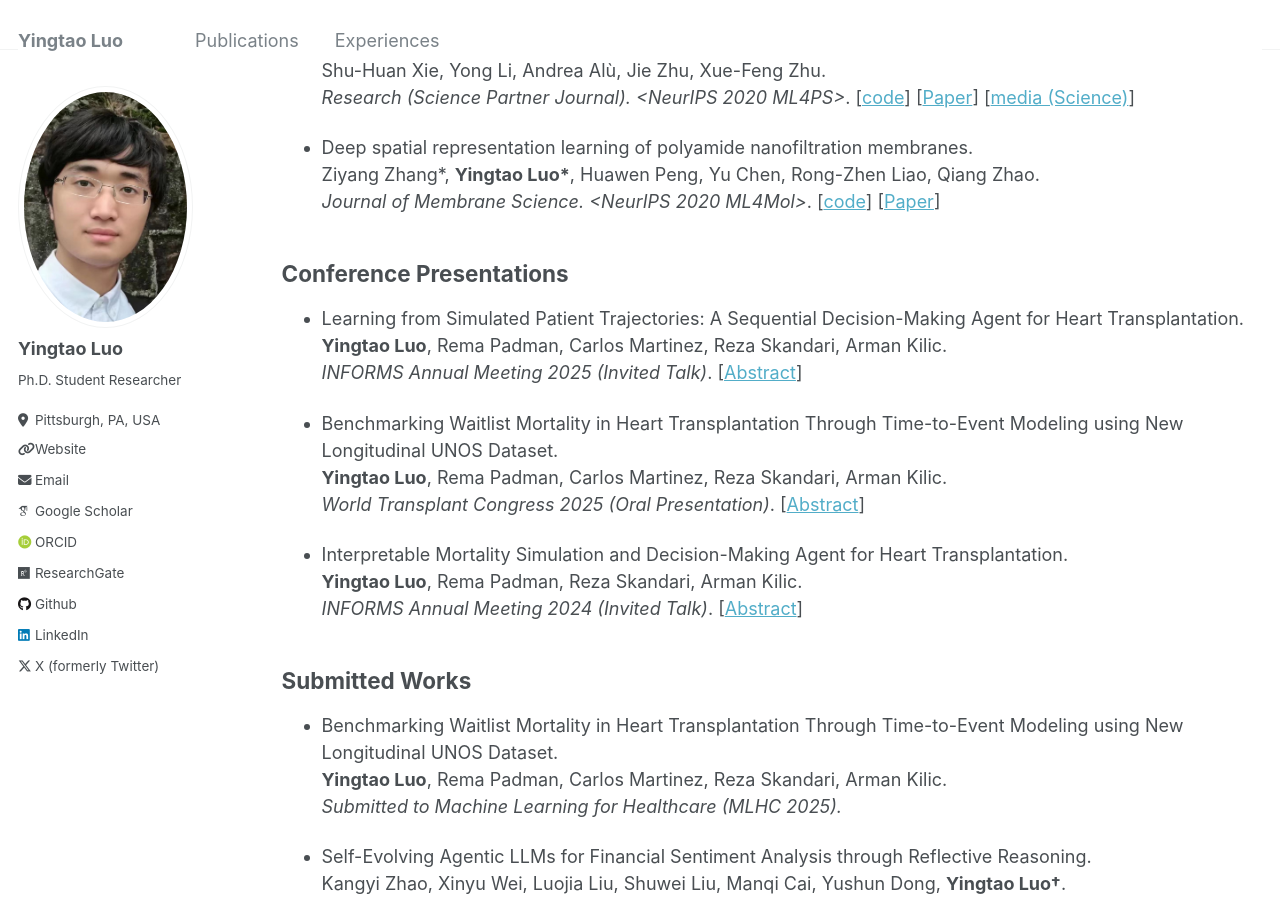
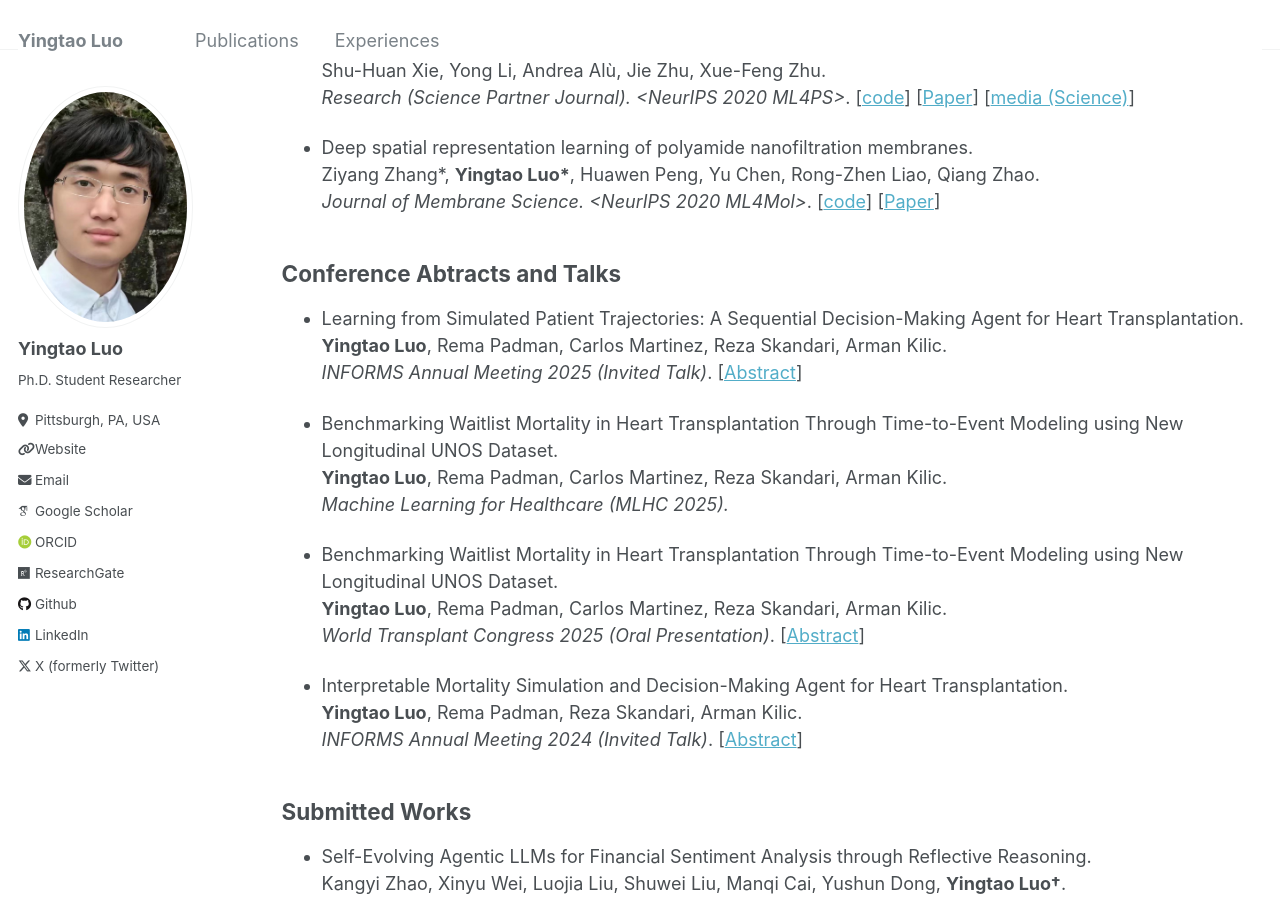
Before and after one commit to yingtaoluo/yingtaoluo.github.io, a Jekyll site: the page built from _pages/publications.md, in a window 1280 px wide and 900 px high, scrolled down 2291 px. Built offline with Jekyll 4.4.1, drawn with Linux system fonts in a browser that asks for light colours; some web fonts are replaced; part of the change alters nothing that is shown.

Commit message:
Update publications.md

```diff
--- a/_pages/publications.md
+++ b/_pages/publications.md
@@ -98,10 +98,14 @@ Shu-Huan Xie, Yong Li, Andrea Alù, Jie Zhu, Xue-Feng Zhu.
 Ziyang Zhang\*, __Yingtao Luo\*__, Huawen Peng, Yu Chen, Rong-Zhen Liao, Qiang Zhao.
 *Journal of Membrane Science. <NeurIPS 2020 ML4Mol>*. [[code](https://github.com/yingtaoluo/Nanofiltration-Membrane-Deep-Learning)]  [[Paper](https://doi.org/10.1016/j.memsci.2020.118910)]
 
-## Conference Presentations
+## Conference Abtracts and Talks
 * Learning from Simulated Patient Trajectories: A Sequential Decision-Making Agent for Heart Transplantation.
 __Yingtao Luo__, Rema Padman, Carlos Martinez, Reza Skandari, Arman Kilic.
 *INFORMS Annual Meeting 2025 (Invited Talk)*. [[Abstract](https://github.com/yingtaoluo/yingtaoluo.github.io/edit/master/_talks/talk-3.md)]
+
+* Benchmarking Waitlist Mortality in Heart Transplantation Through Time-to-Event Modeling using New Longitudinal UNOS Dataset.
+__Yingtao Luo__, Rema Padman, Carlos Martinez, Reza Skandari, Arman Kilic.
+*Machine Learning for Healthcare (MLHC 2025).*
 
 * Benchmarking Waitlist Mortality in Heart Transplantation Through Time-to-Event Modeling using New Longitudinal UNOS Dataset.
 __Yingtao Luo__, Rema Padman, Carlos Martinez, Reza Skandari, Arman Kilic.
@@ -112,10 +116,6 @@ __Yingtao Luo__, Rema Padman, Reza Skandari, Arman Kilic.
 *INFORMS Annual Meeting 2024 (Invited Talk)*. [[Abstract](https://github.com/yingtaoluo/yingtaoluo.github.io/edit/master/_talks/talk-1.md)]
 
 ## Submitted Works
-* Benchmarking Waitlist Mortality in Heart Transplantation Through Time-to-Event Modeling using New Longitudinal UNOS Dataset.
-__Yingtao Luo__, Rema Padman, Carlos Martinez, Reza Skandari, Arman Kilic.
-*Submitted to Machine Learning for Healthcare (MLHC 2025).*
-
 * Self-Evolving Agentic LLMs for Financial Sentiment Analysis through Reflective Reasoning.
 Kangyi Zhao, Xinyu Wei, Luojia Liu, Shuwei Liu, Manqi Cai, Yushun Dong, __Yingtao Luo†__.
 *Submitted to KDD Workshop on Machine Learning in Finance (KDD 2025 MLF).*
```
